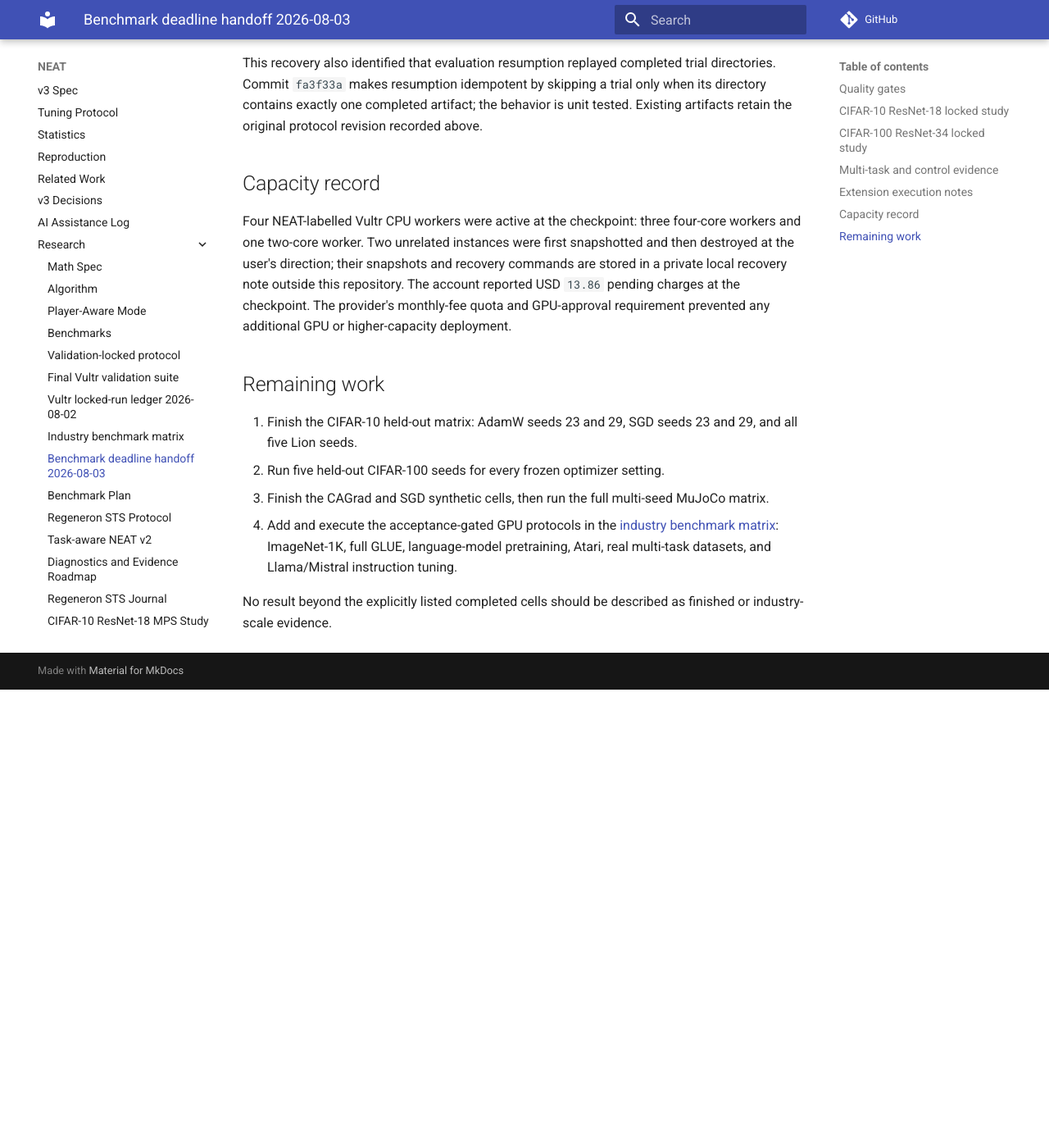
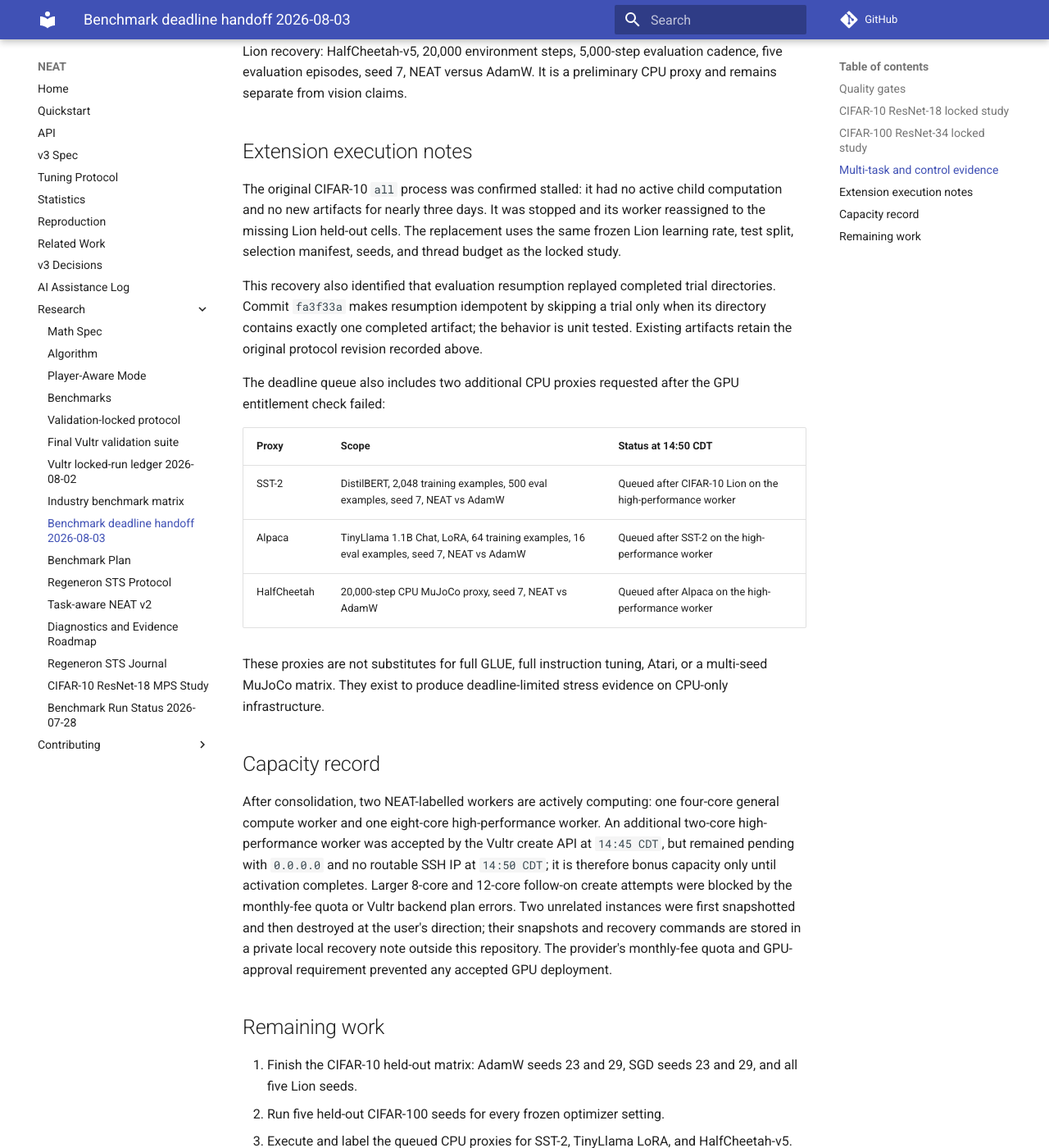
Before and after one commit to ItCodinTime/NEAT, an MkDocs documentation site: the page built from docs/research/benchmark-deadline-handoff-2026-08-03.md, in a window 1280 px wide and 1400 px high, scrolled down 2551 px. Shown: the whole window at 82% size. Built offline with MkDocs 1.6.1 and Material for MkDocs 9.7.7, drawn with Linux system fonts in a browser that asks for light colours; comment, search, counter and statistics services are not loaded; before the commit the page ends 3392 px from its top, so only the background shows below that; some of the changed text lies outside the part shown.

Commit message:
docs: record final benchmark queue state

```diff
--- a/docs/research/benchmark-deadline-handoff-2026-08-03.md
+++ b/docs/research/benchmark-deadline-handoff-2026-08-03.md
@@ -1,18 +1,20 @@
 # Benchmark deadline handoff - 2026-08-03
 
 This handoff records the state of the Vultr validation window at
-`2026-08-03 11:01 CDT`, with an extension update at `11:15 CDT`. It separates
-complete evidence, partial locked-study evidence, and work that remains
-queued. Raw manifests are synchronized under the ignored
-`benchmarks/vultr_sync/` directory.
+`2026-08-03 11:01 CDT`, with extension updates at `11:15 CDT` and
+`14:50 CDT`. It separates complete evidence, partial locked-study evidence,
+and work that remains queued. Raw manifests and live JSONL metrics are
+synchronized under the ignored `benchmarks/vultr_sync/` directory.
 
 ## Quality gates
 
-The source revision for the validation protocol is
-`55c3df515e30c32fd70ae2c139c8243593d20464`. Before the run, local checks
-passed: Ruff, `110` tests with three expected TensorFlow skips, and the strict
-MkDocs build. The validation-locked mechanism, its manifest tests, and the
-protocol are documented in the [locked-study protocol](validation-locked-benchmark-protocol.md).
+The source revision for the original validation protocol is
+`55c3df515e30c32fd70ae2c139c8243593d20464`. The current repository revision
+for deadline execution is `812e78d`, which includes the idempotent locked-study
+resume fix. Before the run, local checks passed: Ruff, `111` tests with three
+expected TensorFlow skips, and the strict MkDocs build. The validation-locked
+mechanism, its manifest tests, and the protocol are documented in the
+[locked-study protocol](validation-locked-benchmark-protocol.md).
 
 ## CIFAR-10 ResNet-18 locked study
 
@@ -41,6 +43,14 @@ independent seed. The matrix is therefore not complete and must not receive a
 strict paper aggregate or a headline optimizer ranking. It does show that the
 NEAT test runs are stable in the `0.819` to `0.825` range under the frozen
 recipe; it does not establish comparative superiority.
+
+At the `14:50 CDT` update, the remaining AdamW and SGD CIFAR-10 jobs are
+running on the eight-core high-performance worker. The live JSONL metrics show
+AdamW seeds 23 and 29 around epoch `55`, and SGD seeds 23 and 29 around epochs
+`63` to `64`. Lion seeds 7 and 11 are running on the four-core CPU worker and
+are around epoch `32`; Lion seeds 19, 23, and 29 are queued on the
+high-performance worker after the AdamW/SGD recovery finishes. These are live
+progress metrics only, not completed held-out manifests.
 
 ## CIFAR-100 ResNet-34 locked study
 
@@ -76,10 +86,12 @@ rerun with the original fixed configuration. NEAT is substantially better
 than PCGrad and CAGrad in this controlled task, but SGD is better than NEAT;
 this result must not be represented as general multi-task superiority.
 
-The full HalfCheetah-v5 queue has started with five seeds per optimizer,
-50,000 environment steps, 5,000-step evaluation cadence, and five evaluation
-episodes. No completed RL seed is available at this update. This category
-remains separate from vision claims.
+The earlier full HalfCheetah-v5 queue did not produce a completed manifest
+before worker consolidation. A smaller CPU proxy is queued on the
+high-performance worker after the CIFAR-10 Lion recovery: HalfCheetah-v5,
+20,000 environment steps, 5,000-step evaluation cadence, five evaluation
+episodes, seed 7, NEAT versus AdamW. It is a preliminary CPU proxy and remains
+separate from vision claims.
 
 ## Extension execution notes
 
@@ -95,23 +107,40 @@ trial only when its directory contains exactly one completed artifact; the
 behavior is unit tested. Existing artifacts retain the original protocol
 revision recorded above.
 
+The deadline queue also includes two additional CPU proxies requested after the
+GPU entitlement check failed:
+
+| Proxy | Scope | Status at 14:50 CDT |
+|---|---|---|
+| SST-2 | DistilBERT, 2,048 training examples, 500 eval examples, seed 7, NEAT vs AdamW | Queued after CIFAR-10 Lion on the high-performance worker |
+| Alpaca | TinyLlama 1.1B Chat, LoRA, 64 training examples, 16 eval examples, seed 7, NEAT vs AdamW | Queued after SST-2 on the high-performance worker |
+| HalfCheetah | 20,000-step CPU MuJoCo proxy, seed 7, NEAT vs AdamW | Queued after Alpaca on the high-performance worker |
+
+These proxies are not substitutes for full GLUE, full instruction tuning,
+Atari, or a multi-seed MuJoCo matrix. They exist to produce deadline-limited
+stress evidence on CPU-only infrastructure.
+
 ## Capacity record
 
-Four NEAT-labelled Vultr CPU workers were active at the checkpoint: three
-four-core workers and one two-core worker. Two unrelated instances were first
-snapshotted and then destroyed at the user's direction; their snapshots and
-recovery commands are stored in a private local recovery note outside this
-repository. The account reported USD `13.86` pending charges at the checkpoint.
-The provider's monthly-fee quota and GPU-approval requirement prevented any
-additional GPU or higher-capacity deployment.
+After consolidation, two NEAT-labelled workers are actively computing: one
+four-core general compute worker and one eight-core high-performance worker.
+An additional two-core high-performance worker was accepted by the Vultr create
+API at `14:45 CDT`, but remained pending with `0.0.0.0` and no routable SSH IP
+at `14:50 CDT`; it is therefore bonus capacity only until activation completes.
+Larger 8-core and 12-core follow-on create attempts were blocked by the
+monthly-fee quota or Vultr backend plan errors. Two unrelated instances were
+first snapshotted and then destroyed at the user's direction; their snapshots
+and recovery commands are stored in a private local recovery note outside this
+repository. The provider's monthly-fee quota and GPU-approval requirement
+prevented any accepted GPU deployment.
 
 ## Remaining work
 
 1. Finish the CIFAR-10 held-out matrix: AdamW seeds 23 and 29, SGD seeds 23
    and 29, and all five Lion seeds.
 2. Run five held-out CIFAR-100 seeds for every frozen optimizer setting.
-3. Finish the CAGrad and SGD synthetic cells, then run the full multi-seed
-   MuJoCo matrix.
+3. Execute and label the queued CPU proxies for SST-2, TinyLlama LoRA, and
+   HalfCheetah-v5.
 4. Add and execute the acceptance-gated GPU protocols in the
    [industry benchmark matrix](industry-benchmark-matrix.md): ImageNet-1K,
    full GLUE, language-model pretraining, Atari, real multi-task datasets, and
```
